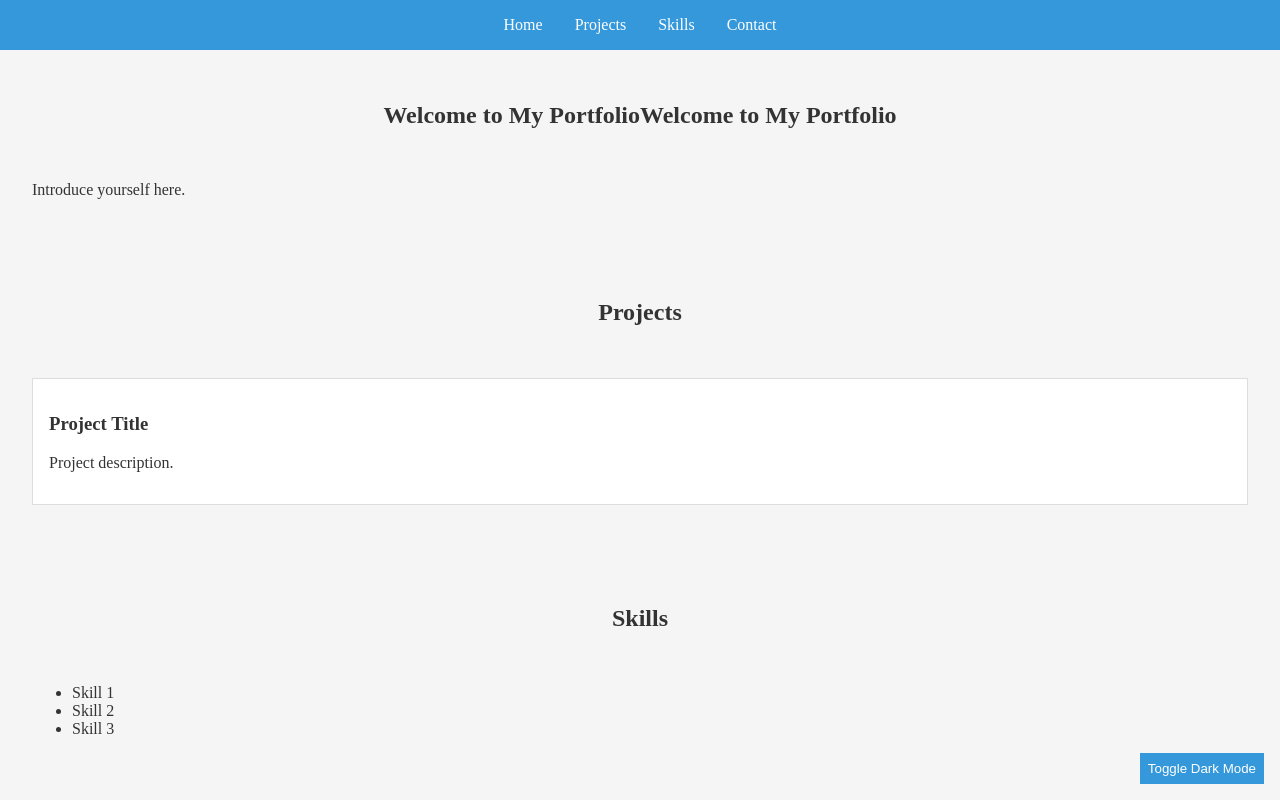
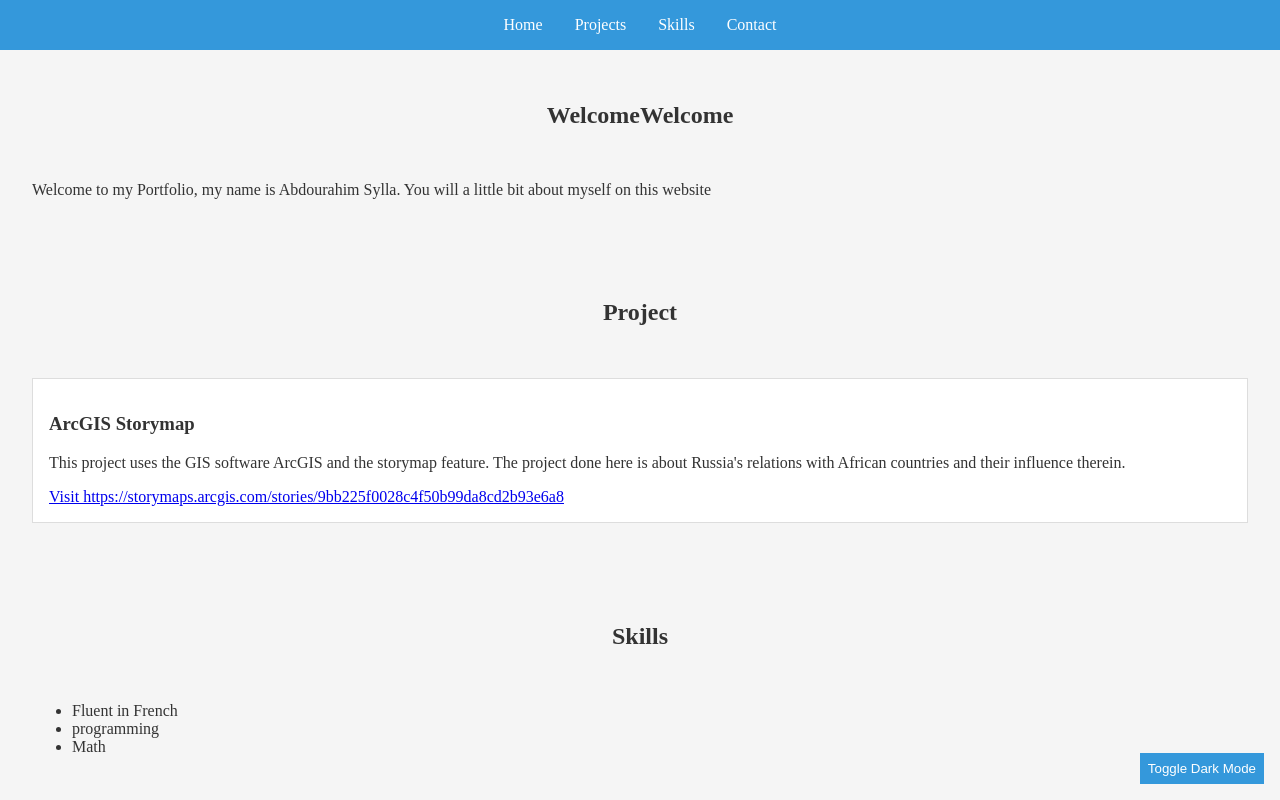
Before and after one commit to Abdourahim445/Final_Project, a plain HTML site: page index.html in a window 1280 px wide. Shown: the top 800 px of the page. Drawn offline with Linux system fonts and the light colour scheme.

Commit message:
Update index.html

```diff
--- a/index.html
+++ b/index.html
@@ -18,22 +18,24 @@
         </nav>
     </header>
     <section id="home">
-        <h1 id="typing-effect">Welcome to My Portfolio</h1>
-        <p>Introduce yourself here.</p>
+        <h1 id="typing-effect">Welcome</h1>
+        <p>Welcome to my Portfolio, my name is Abdourahim Sylla. You will a little bit about myself on this website</p>
     </section>
     <section id="projects">
-        <h2>Projects</h2>
+        <h2>Project</h2>
         <div class="project">
-            <h3>Project Title</h3>
-            <p>Project description.</p>
+            <h3>ArcGIS Storymap</h3>
+            <p>This project uses the GIS software ArcGIS and the storymap feature. The project done here is about Russia's relations
+            with African countries and their influence therein.</p>
+            <a href="Storymap"> Visit https://storymaps.arcgis.com/stories/9bb225f0028c4f50b99da8cd2b93e6a8</a>
         </div>
     </section>
     <section id="skills">
         <h2>Skills</h2>
         <ul>
-            <li>Skill 1</li>
-            <li>Skill 2</li>
-            <li>Skill 3</li>
+            <li>Fluent in French</li>
+            <li>programming</li>
+            <li>Math</li>
         </ul>
     </section>
     <section id="contact">
```
